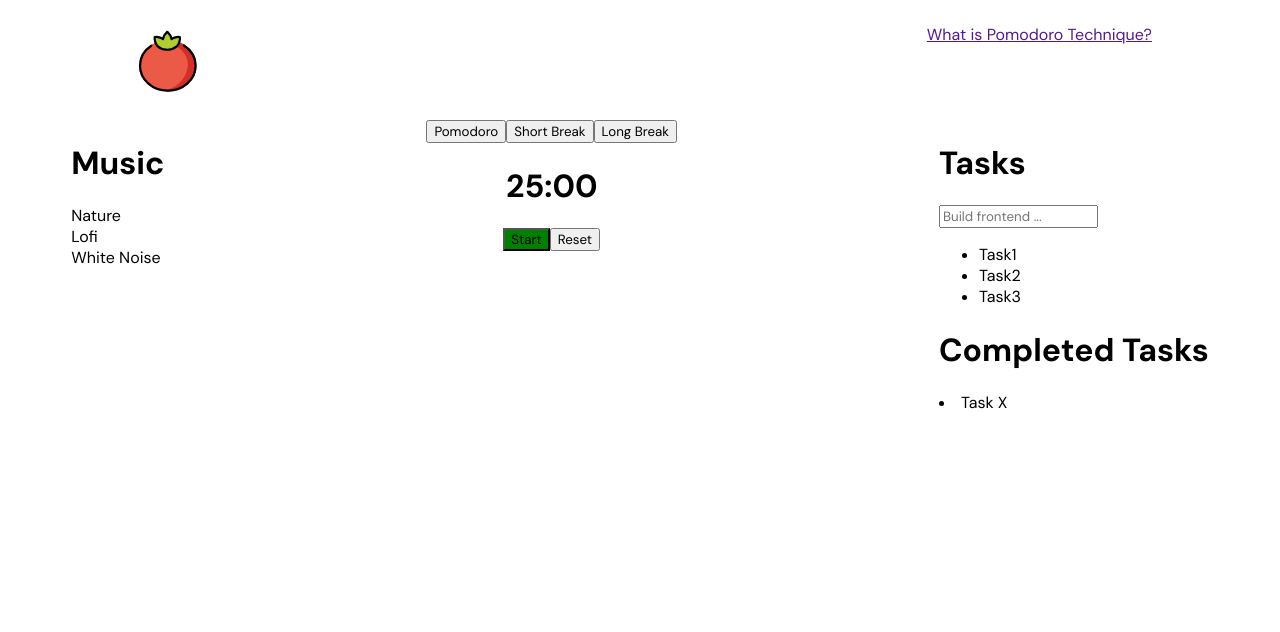
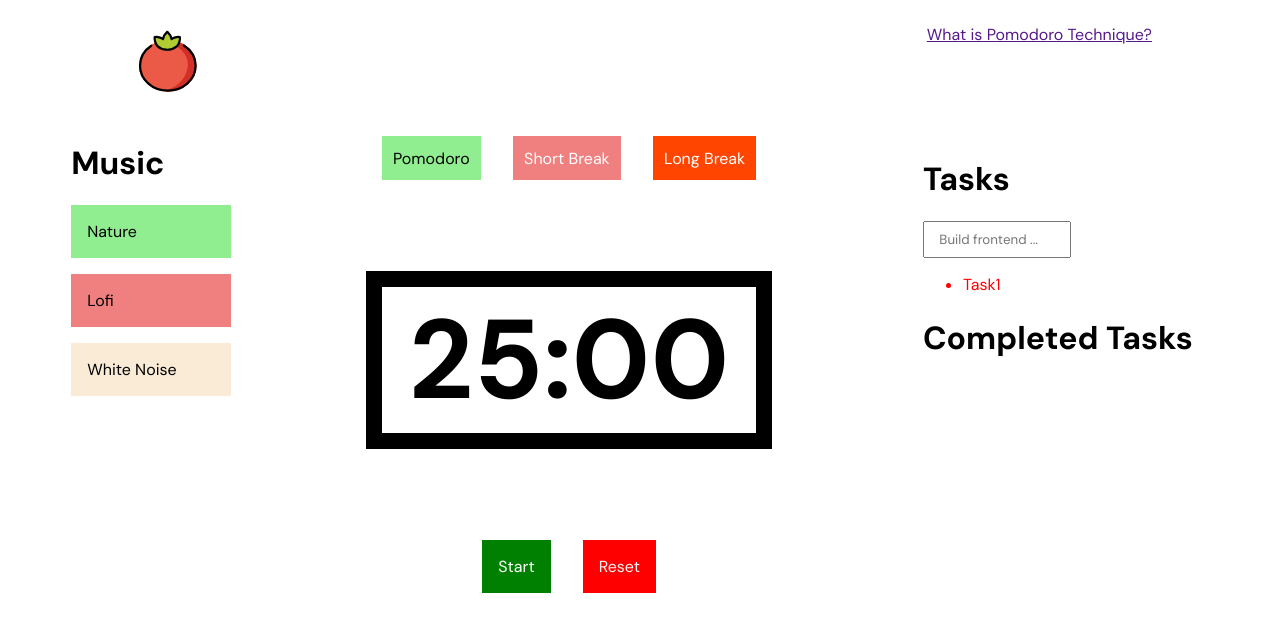
Before and after one commit to themujahidkhan/pomodoro-app, a React (Vite) app: page / in a window 1280 px wide. Shown: the top 632 px of the page. Built offline with nearby package versions, Linux system fonts and the light colour scheme.

Commit message:
Gave fresh look to homepage

```diff
--- a/src/App.css
+++ b/src/App.css
@@ -2,6 +2,8 @@
 * {
   font-family: "DM Sans", sans-serif;
 }
+
+/* Header Starts */
 
 .navbar {
   display: flex;
@@ -22,6 +24,93 @@
   justify-content: space-between;
 }
 
+.music-card > div {
+  margin: 1rem 0;
+  width: 10vw;
+  cursor: pointer;
+}
+
+.music-card > div:hover {
+  transform: skew(5deg);
+  transition: all 1s;
+}
+
+.card-nature {
+  padding: 1rem;
+  background-color: lightgreen;
+}
+
+.card-lofi {
+  padding: 1rem;
+  background-color: lightcoral;
+}
+
+.card-whiteNoise {
+  padding: 1rem;
+  background-color: antiquewhite;
+}
+
+/* Timer Stylig */
 .timer-wrapper {
   text-align: center;
 }
+
+.top-tab > button {
+  margin: 1rem;
+  padding: 0.7rem;
+  font-size: 1rem;
+  font-weight: 400;
+  border: none;
+  cursor: pointer;
+}
+
+.btn-pomodoro {
+  background-color: lightgreen;
+}
+
+.btn-shortBreak {
+  background-color: lightcoral;
+  color: white;
+}
+
+.btn-longBreak {
+  background-color: orangered;
+  color: white;
+}
+
+.displayTimer {
+  font-size: 7rem;
+  font-weight: bold;
+  border: 1rem solid black;
+}
+
+.bottom-tab > button {
+  margin: 1rem;
+  padding: 1rem;
+  font-size: 1rem;
+  font-weight: 400;
+  border: none;
+  cursor: pointer;
+}
+
+.btn-reset {
+  background-color: red;
+  color: whitesmoke;
+}
+
+/* Right Sidebar */
+
+.task-section {
+  padding: 1rem;
+}
+
+.task-section input {
+  width: 10vw;
+  padding: 0.5rem;
+  text-indent: 0.4rem;
+}
+
+.tasks > ul > li {
+  color: red;
+  text-decoration: none;
+}
--- a/src/components/LeftSidebar.jsx
+++ b/src/components/LeftSidebar.jsx
@@ -1,13 +1,16 @@
 import React from "react";
+import "../App.css";
 
 function LeftSidebar() {
   return (
     <div>
       <div className="music-wrapper">
         <h1>Music</h1>
-        <div className="card1">Nature</div>
-        <div className="card2">Lofi</div>
-        <div className="card3">White Noise</div>
+        <div className="music-card">
+          <div className="card-nature">Nature</div>
+          <div className="card-lofi">Lofi</div>
+          <div className="card-whiteNoise">White Noise</div>
+        </div>
       </div>
     </div>
   );
--- a/src/components/RightSidebar.jsx
+++ b/src/components/RightSidebar.jsx
@@ -8,18 +8,13 @@
           <h1>Tasks</h1>
           <input type="text" placeholder="Build frontend ..." />
         </div>
-        <div>
+        <div className="tasks">
           <ul>
             <li>Task1</li>
-            <li>Task2</li>
-            <li>Task3</li>
           </ul>
         </div>
         <div>
           <h1>Completed Tasks</h1>
-          <div>
-            <li>Task X</li>
-          </div>
         </div>
       </div>
     </div>
--- a/src/components/Timer.jsx
+++ b/src/components/Timer.jsx
@@ -39,7 +39,6 @@
   return (
     <>
       <div className="timer-wrapper">
-        <div className="progressbar"></div>
         <div className="top-tab">
           <button className="btn-pomodoro">Pomodoro</button>
           <button className="btn-shortBreak">Short Break</button>
@@ -51,13 +50,16 @@
         <div className="bottom-tab">
           <button
             className="btn-start"
-            style={{ backgroundColor: isActive ? "red" : "green" }}
+            style={{
+              backgroundColor: isActive ? "red" : "green",
+              color: "white",
+            }}
             onClick={toggleActive}
           >
             {isActive ? "Pause" : "Start"}
           </button>
 
-          <button className="btn-stop" onClick={resetTimer}>
+          <button className="btn-reset" onClick={resetTimer}>
             Reset
           </button>
         </div>
```
